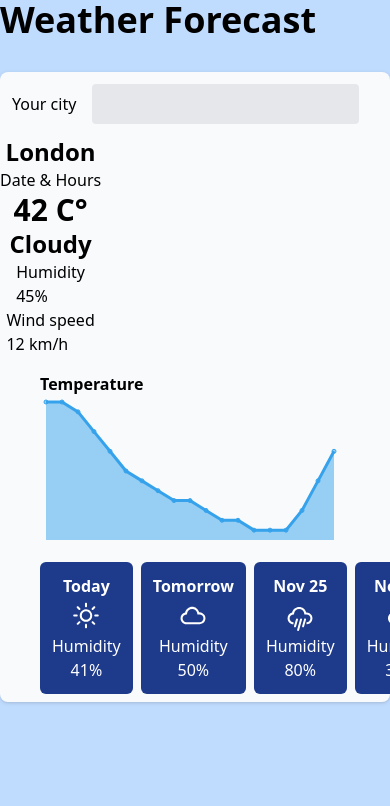
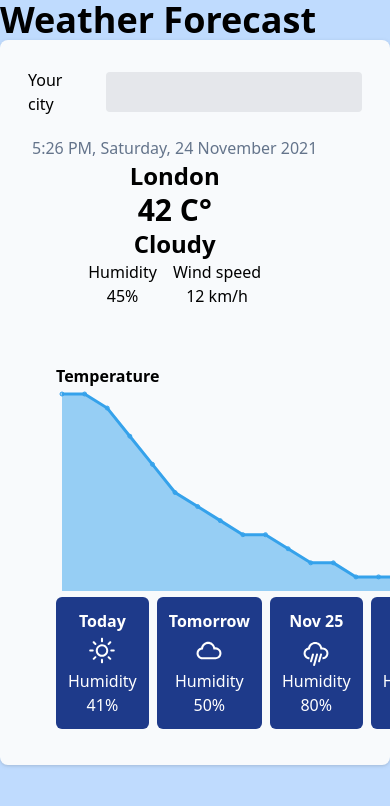
Before and after one commit to BliTz037/WeatherForecast, a React (Vite) app: page / in a window 390 px wide. Shown: the top 806 px of the page. Built offline with nearby package versions, Linux system fonts and the light colour scheme.

Commit message:
[ADD] Chart responsive (in progress)

```diff
--- a/src/App.tsx
+++ b/src/App.tsx
@@ -9,11 +9,12 @@ function App() {
     <div className="App">
       <h1 className="text-4xl font-bold">Weather Forecast</h1>
 
-      <div className="container mx-auto my-8 bg-slate-50 rounded-lg drop-shadow">
+        <div className="container mx-auto px-4 py-4 bg-slate-50 rounded-lg drop-shadow">
         <CityWeatherForm />
 
-        <div className="weather-dashboard flex flex-wrap space-x-10 space-y-4">
+        <div className="weather-dashboard flex flex-wrap space-x-10 space-y-4 pb-3">
           <WeatherNow />
+          <div className="flex-grow">
             <TemperatureChart />
             <div className="weather-week pb-2 pr-3 flex flex-row gap-2">
               <WeatherDay day="Today" temperature={30} humidity={41} weather="Sunny" />
@@ -24,6 +25,7 @@ function App() {
           </div>
         </div>
       </div>
+    </div>
   )
 }
 
--- a/src/components/TemperatureChart.tsx
+++ b/src/components/TemperatureChart.tsx
@@ -23,7 +23,6 @@ ChartJS.register(
 );
 
 export const options = {
-    responsive: false,
     plugins: {
         title: {
             display: false,
@@ -47,7 +46,9 @@ export const options = {
         point:{
             radius: 2
         },
-    }
+    },
+    responsive: true,
+    maintainAspectRatio: true,
 };
 
 const data = {
--- a/src/components/WeatherDay.tsx
+++ b/src/components/WeatherDay.tsx
@@ -15,7 +15,7 @@ const WeatherDay = (props:
         weatherIconDict[props.weather] : <WiNightAltCloudy className="text-4xl" />;
 
     return (
-        <div className="weather-day rounded-md h-min p-3 text-center bg-blue-900 text-white w-min">
+        <div className="weather-day rounded-md h-min p-3 text-center bg-blue-900 text-white w-min md:w-1/4">
             <p className="font-semibold">{props.day}</p>
             <div className="flex flex-col items-center justify-center">
                 {weatherIcon}
--- a/src/components/WeatherNow.tsx
+++ b/src/components/WeatherNow.tsx
@@ -1,11 +1,12 @@
 const WeatherNow = () => {
     return (
-        <div className="weather-now flex flex-col items-center justify-center">
+        <div className="weather-now flex flex-col items-center justify-center pb-10 pl-4 pt-2">
+            <p className="text-slate-500">5:26 PM, Saturday, 24 November 2021</p>
             <h3 className="text-2xl font-bold">London</h3>
-            <p>Date & Hours</p>
             <p className="font-bold text-3xl">42 C°</p>
             <p className="font-bold text-2xl">Cloudy</p>
-            <div className="humidity-data">
+            <div className="flex flex-row items-center justify-center space-x-4 text-center">
+                <div className="humidity-data" >
                     <p>Humidity</p>
                     <p>45%</p>
                 </div>
@@ -14,6 +15,7 @@ const WeatherNow = () => {
                     <p>12 km/h</p>
                 </div>
             </div>
+        </div>
     )
 }
 
```
Lines whose indentation alone changed are shown as unchanged.
